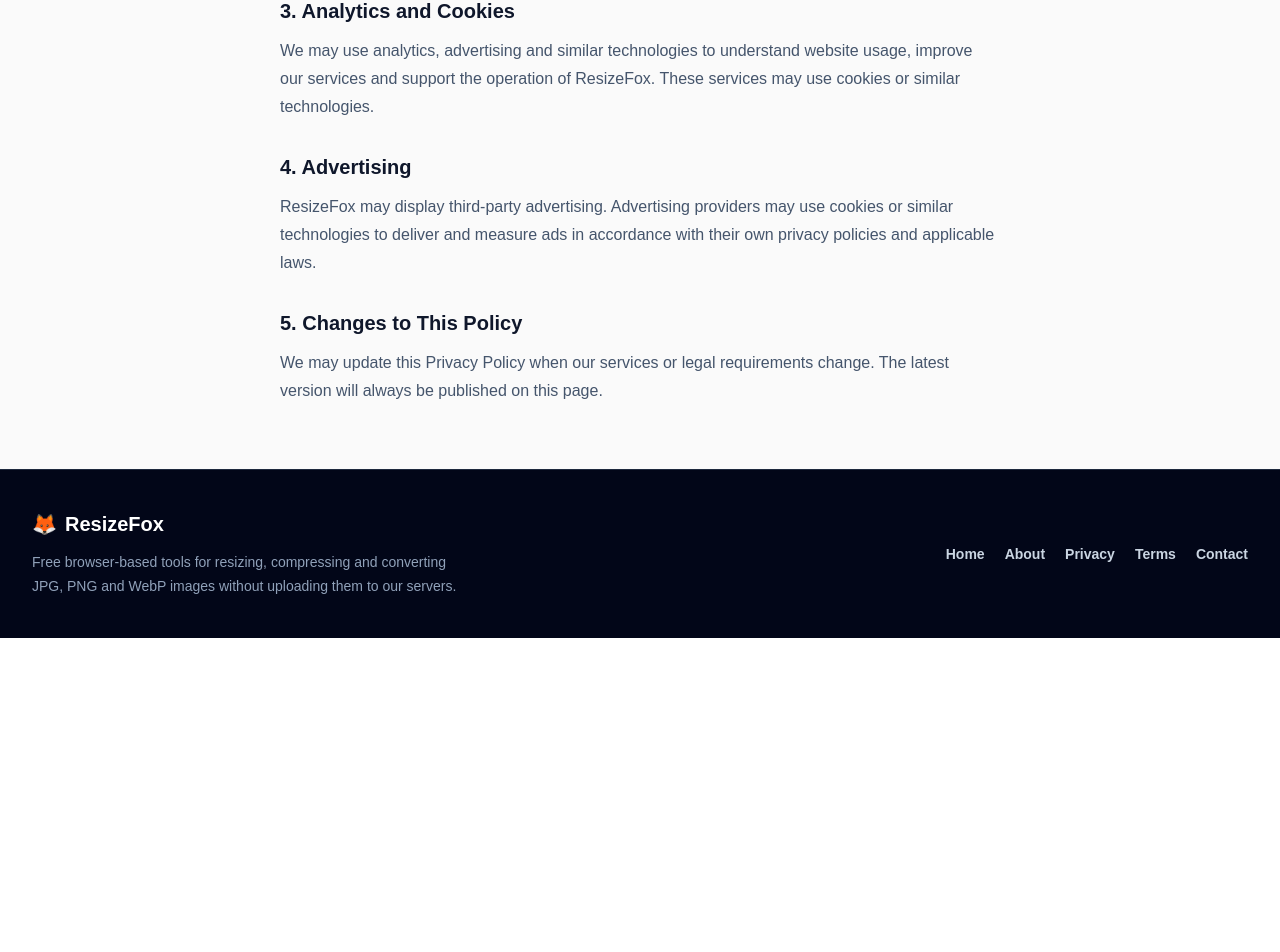
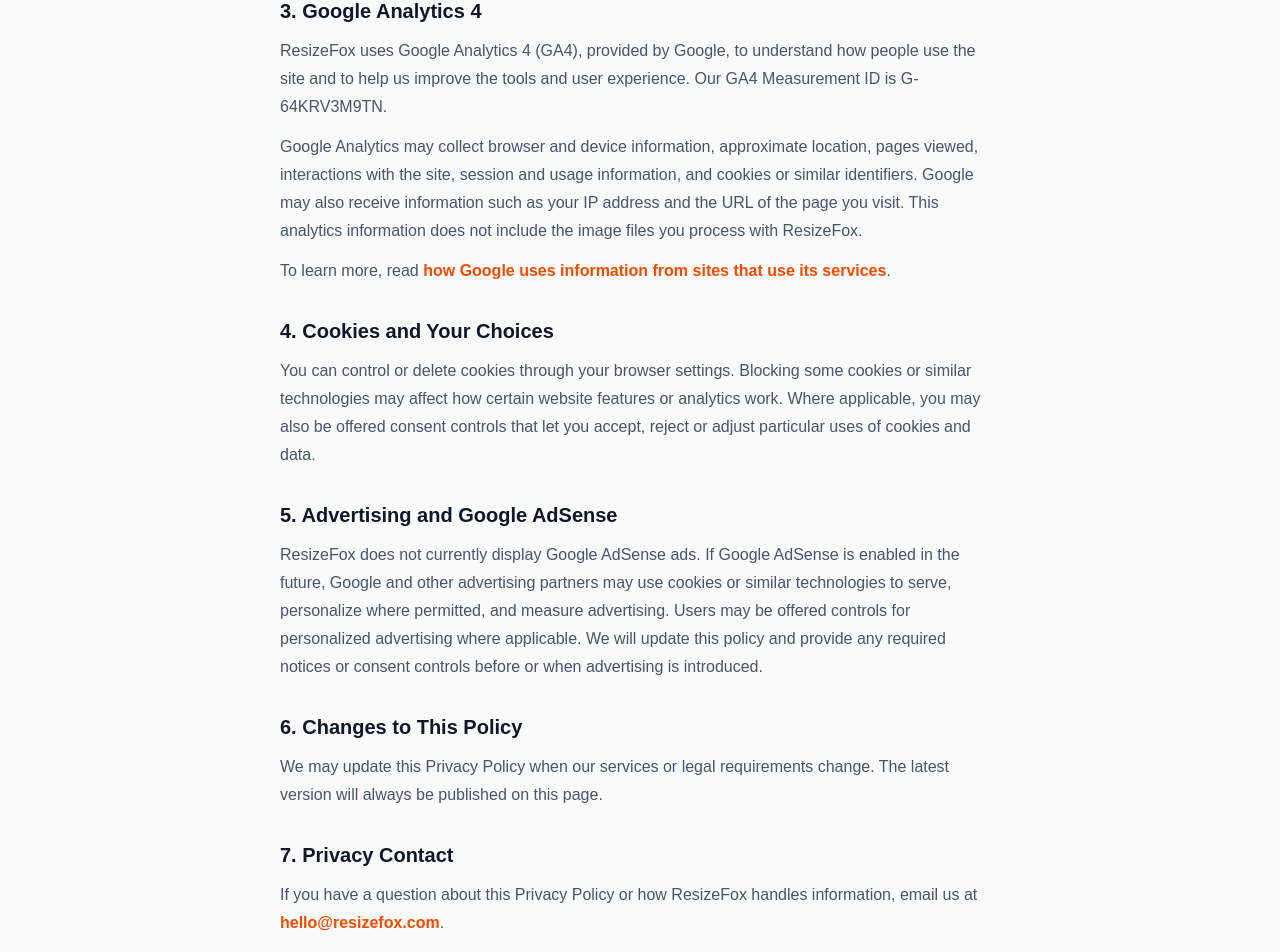
Before and after one commit to smiledoneholy/resizefox, a Next.js app: page /privacy in a window 1280 px wide. Shown: the part 500-1452 px from the top of the page. Before the commit the page ends 1138 px from the top, so only its background shows below. Built offline with nearby package versions, Linux system fonts and the light colour scheme.

Commit message:
Update Privacy Policy for GA4 and future AdSense

```diff
--- a/app/privacy/page.tsx
+++ b/app/privacy/page.tsx
@@ -16,7 +16,7 @@
         <h1 className="text-4xl font-black">Privacy Policy</h1>
 
         <p className="mt-3 text-sm text-slate-500">
-          Last updated: August 20, 2026
+          Last updated: August 21, 2026
         </p>
 
         <div className="mt-10 space-y-8 leading-7 text-slate-600">
@@ -47,33 +47,72 @@
 
           <section>
             <h2 className="text-xl font-bold text-slate-900">
-              3. Analytics and Cookies
+              3. Google Analytics 4
             </h2>
 
             <p className="mt-3">
-              We may use analytics, advertising and similar technologies
-              to understand website usage, improve our services and
-              support the operation of ResizeFox. These services may use
-              cookies or similar technologies.
+              ResizeFox uses Google Analytics 4 (GA4), provided by Google, to
+              understand how people use the site and to help us improve the
+              tools and user experience. Our GA4 Measurement ID is
+              G-64KRV3M9TN.
+            </p>
+
+            <p className="mt-3">
+              Google Analytics may collect browser and device information,
+              approximate location, pages viewed, interactions with the site,
+              session and usage information, and cookies or similar
+              identifiers. Google may also receive information such as your IP
+              address and the URL of the page you visit. This analytics
+              information does not include the image files you process with
+              ResizeFox.
+            </p>
+
+            <p className="mt-3">
+              To learn more, read{" "}
+              <a
+                href="https://policies.google.com/technologies/partner-sites"
+                className="font-semibold text-orange-600 hover:text-orange-700"
+              >
+                how Google uses information from sites that use its services
+              </a>
+              .
             </p>
           </section>
 
           <section>
             <h2 className="text-xl font-bold text-slate-900">
-              4. Advertising
+              4. Cookies and Your Choices
             </h2>
 
             <p className="mt-3">
-              ResizeFox may display third-party advertising. Advertising
-              providers may use cookies or similar technologies to deliver
-              and measure ads in accordance with their own privacy
-              policies and applicable laws.
+              You can control or delete cookies through your browser settings.
+              Blocking some cookies or similar technologies may affect how
+              certain website features or analytics work. Where applicable,
+              you may also be offered consent controls that let you accept,
+              reject or adjust particular uses of cookies and data.
             </p>
           </section>
 
           <section>
             <h2 className="text-xl font-bold text-slate-900">
-              5. Changes to This Policy
+              5. Advertising and Google AdSense
+            </h2>
+
+            <p className="mt-3">
+              ResizeFox does not currently display Google AdSense ads. If
+              Google AdSense is enabled in the future, Google and other
+              advertising partners may use cookies or similar technologies to
+              serve, personalize where permitted, and measure advertising.
+              Users may be offered controls for personalized advertising where
+              applicable. We will update this policy and provide any required
+              notices or consent controls before or when advertising is
+              introduced.
+            </p>
+          </section>
+
+          <section>
+            <h2 className="text-xl font-bold text-slate-900">
+              6. Changes to This Policy
             </h2>
 
             <p className="mt-3">
@@ -82,6 +121,24 @@
               published on this page.
             </p>
           </section>
+
+          <section>
+            <h2 className="text-xl font-bold text-slate-900">
+              7. Privacy Contact
+            </h2>
+
+            <p className="mt-3">
+              If you have a question about this Privacy Policy or how ResizeFox
+              handles information, email us at{" "}
+              <a
+                href="mailto:hello@resizefox.com"
+                className="font-semibold text-orange-600 hover:text-orange-700"
+              >
+                hello@resizefox.com
+              </a>
+              .
+            </p>
+          </section>
         </div>
       </article>
     </main>
```
